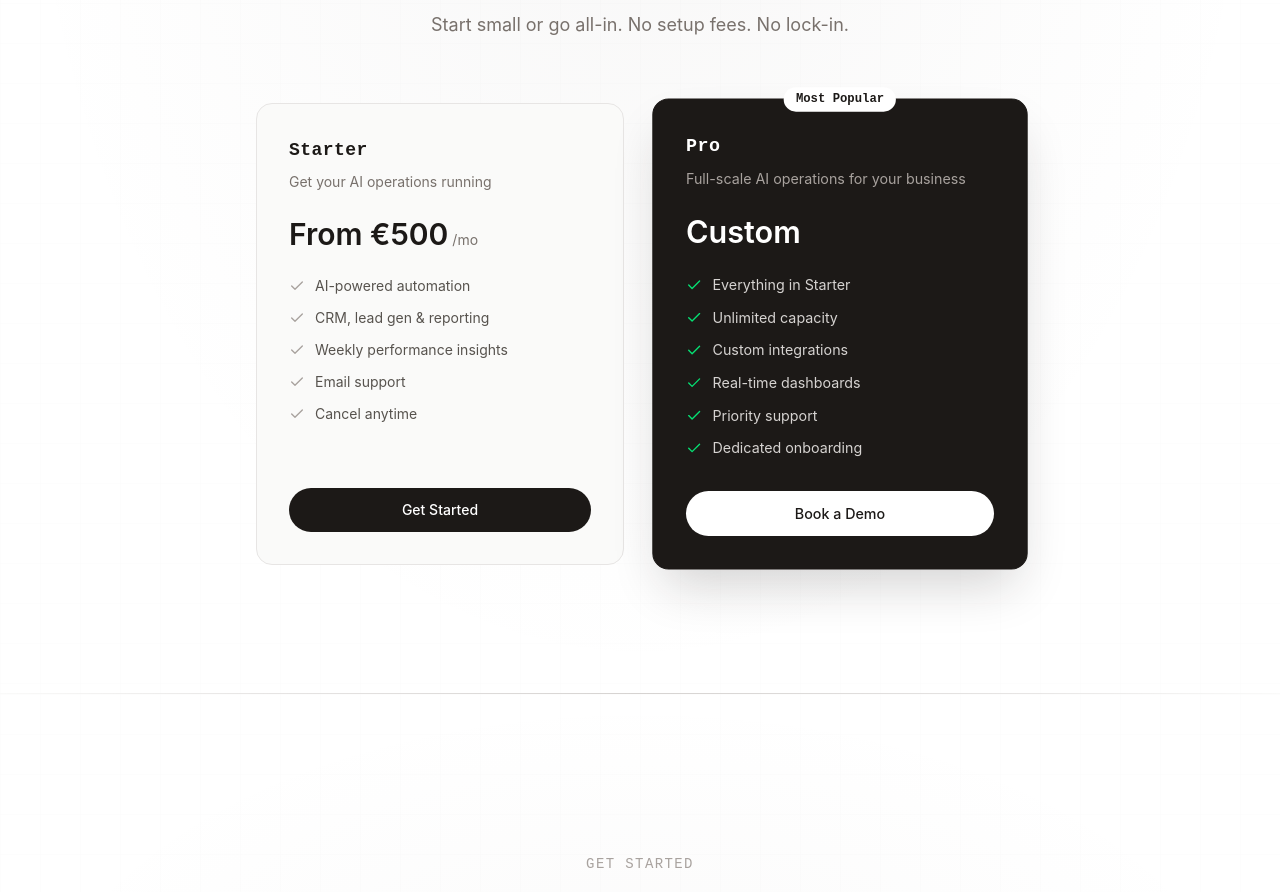
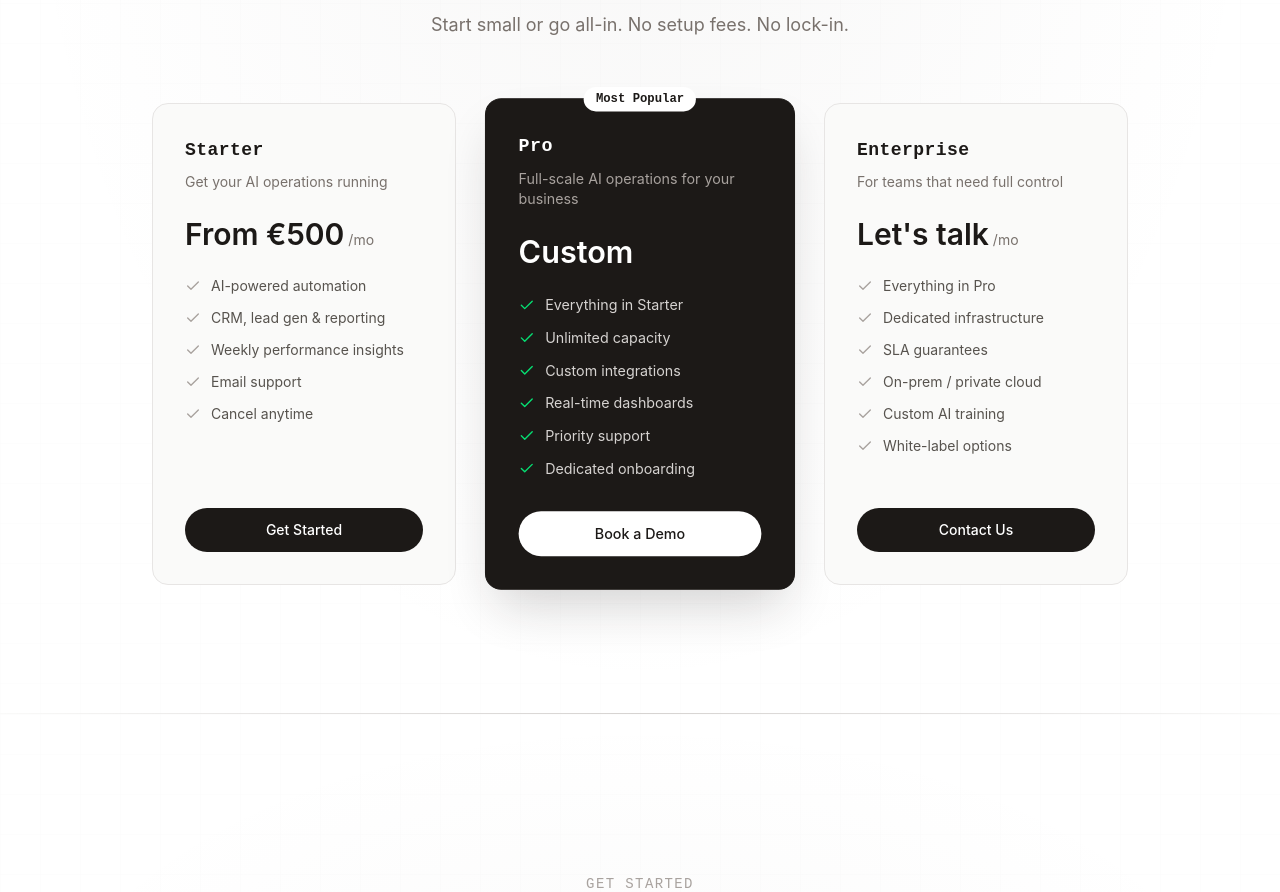
Before and after one commit to Fato07/elav-site, a Next.js app: page / in a window 1280 px wide. Shown: the part 9418-10310 px from the top of the page. Built offline with nearby package versions, Linux system fonts and the light colour scheme.

Commit message:
pricing: add Enterprise tier — 3 columns

```diff
--- a/src/components/pricing.tsx
+++ b/src/components/pricing.tsx
@@ -34,6 +34,22 @@ const tiers = [
     ],
     highlighted: true,
     cta: "Book a Demo",
+  },
+  {
+    name: "Enterprise",
+    setup: "",
+    monthly: "Let's talk",
+    description: "For teams that need full control",
+    features: [
+      "Everything in Pro",
+      "Dedicated infrastructure",
+      "SLA guarantees",
+      "On-prem / private cloud",
+      "Custom AI training",
+      "White-label options",
+    ],
+    highlighted: false,
+    cta: "Contact Us",
   },
 ];
 
@@ -90,7 +106,7 @@ export default function Pricing() {
           </p>
         </motion.div>
 
-        <div className="grid grid-cols-1 md:grid-cols-2 gap-6 lg:gap-8 max-w-3xl mx-auto">
+        <div className="grid grid-cols-1 md:grid-cols-3 gap-6 lg:gap-8 max-w-5xl mx-auto">
           {tiers.map((tier, idx) => (
             <motion.div
               key={tier.name}
```
